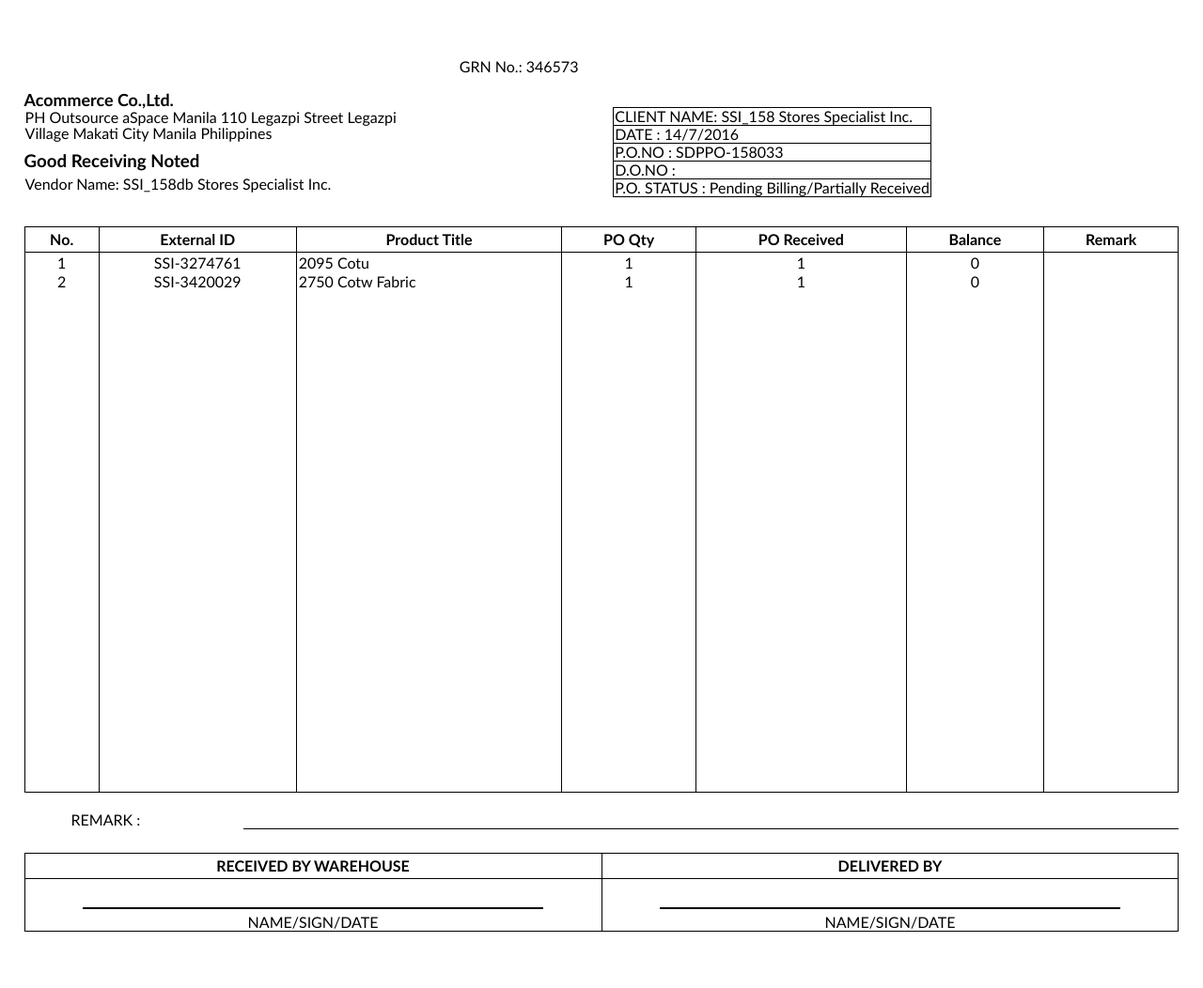
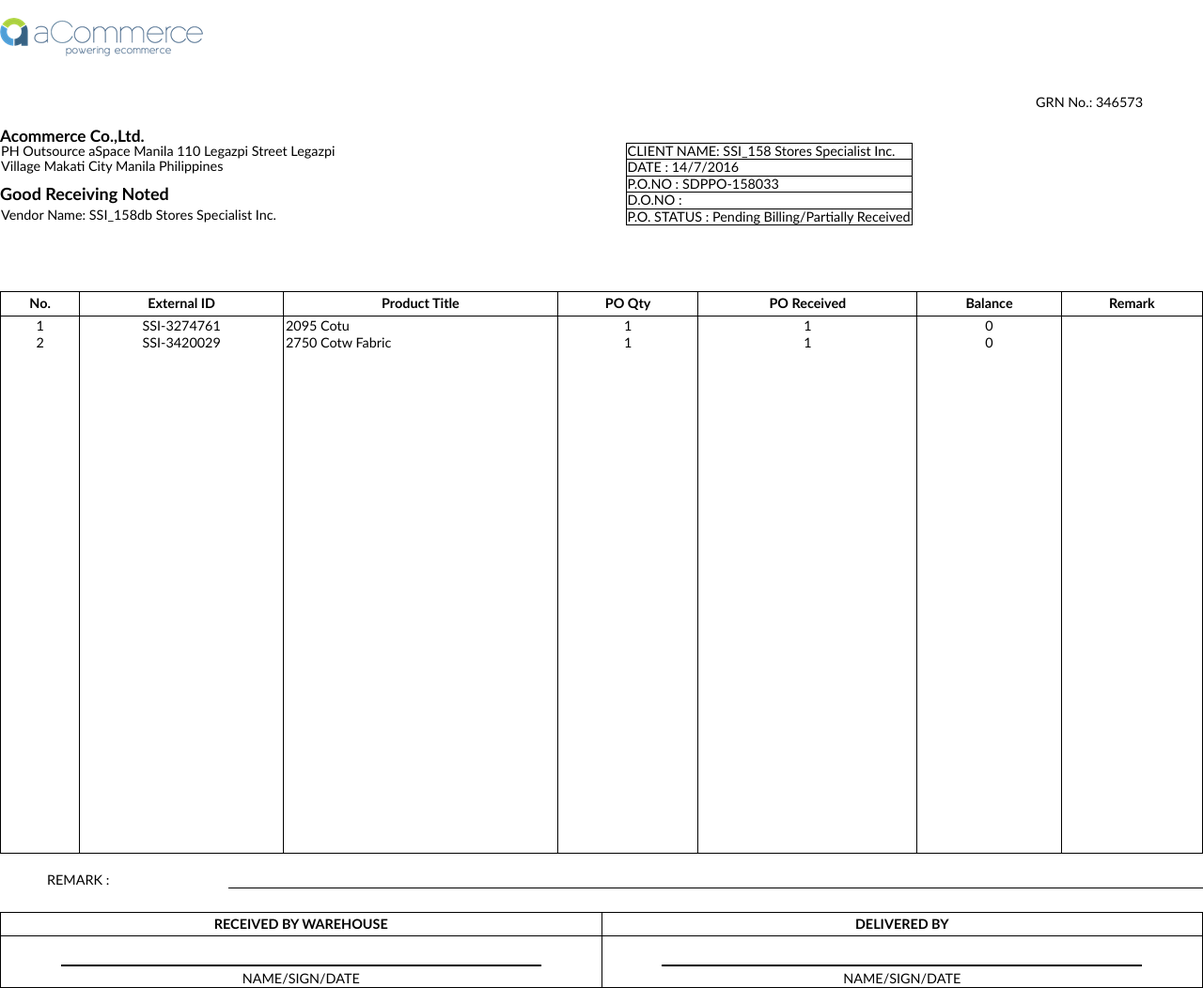
Before and after one commit to josephmario/python-sample, a Flask app: page / in a window 1280 px wide. Shown: the whole page at 94% size. Before the commit the page ends 992 px from the top, so only its background shows below. Run offline with Flask 2, Linux system fonts and the light colour scheme; some libraries are stand-ins or nearby versions.

Commit message:
Fixed Layout

```diff
--- a/static/css/main.css
+++ b/static/css/main.css
@@ -1,18 +1,35 @@
 body{
   font-family: Calibri, serif;
+  font-size: 0.9em;
 }
+
+@page {
+    margin: 1.5cm 1cm; padding-left: 0.5cm;
+    font-size: 0.7em;
+    font-family: Calibri, serif;
+    @top-left {
+      content: "8/24/16";}
+    @top-center {
+        content: "GRN";}
+    @bottom-right {
+          content: counter(page)
+                   "/"counter(pages);
+                  }}
+
 .main-container{
-  margin:3% 2% 3% 2%;
+  padding-top: 0.5cm;
+  margin:0 auto;
   height:100%;
 }
 
 .img-container{
   float:left;
   width:49.7%;
+  margin-bottom: 15px;
 }
 .grn-text{
   overflow: hidden;
-  width:48%;
+  width:95%;
   height:100%;
   text-align: right;
 }
@@ -26,11 +43,11 @@
   height:20%;
 }
 h4{
-  font-size: 1.12em;
+  font-size: 1.2em;
   font-weight: 700;
 }
 h3{
-  font-size: 1.17em;
+  font-size: 1.25em;
   font-weight: 700;
   margin-top: 2%;
   margin-bottom: 7px;
@@ -39,7 +56,7 @@
   margin:1px;
 }
 .company-container{
-  width:51%;
+  width:52%;
   float:left;
 }
 .client-container{
@@ -58,7 +75,7 @@
   height: 16px;
 }
 .po-container{
-  margin-top: 2.5%;
+  margin-top: 5.5%;
   width:100%;
   height:50%;
 }
--- a/templates/index.html
+++ b/templates/index.html
@@ -10,6 +10,7 @@
     <div class="main-container">
       <header class="header-container">
         <div class="img-container">
+          <img src="/images/acomm_logo.png" alt="acomm_logo" />
         </div>
         <div class="grn-text">
             <span class="top-padding">GRN No.: 346573</span>
```
Also changed, not shown: 1 other file.
